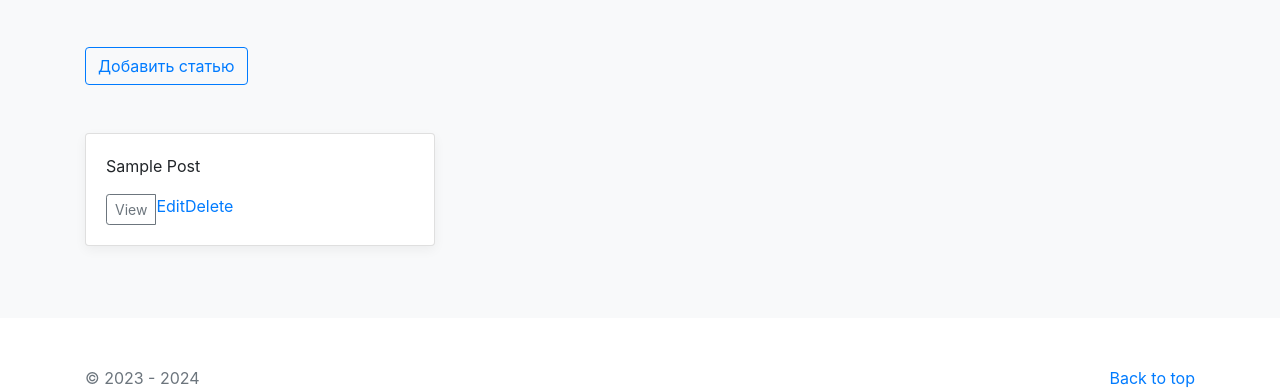
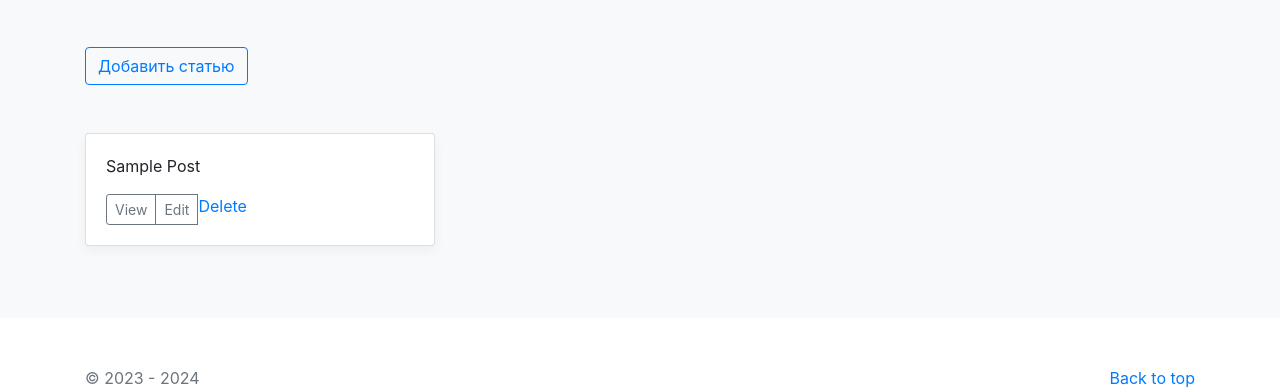
Before and after one commit to ilnurhub/my_store, a Django app: page /blog/ in a window 1280 px wide. Shown: the part 257-649 px from the top of the page. Run offline with Django 4.2, Linux system fonts and the light colour scheme; tables that the repository leaves empty hold one stand-in row (values such as "Sample post"); some libraries are stand-ins or nearby versions.

Commit message:
added button Edit

```diff
--- a/blog/templates/blog/post_list.html
+++ b/blog/templates/blog/post_list.html
@@ -14,7 +14,8 @@
                 <div class="btn-group">
                     <a href="{% url 'blog:view_post' object.pk %}" type="button"
                        class="btn btn-sm btn-outline-secondary">View</a>
-                    <a href="#">Edit</a>
+                    <a href="{% url 'blog:edit_post' object.pk %}" type="button"
+                       class="btn btn-sm btn-outline-secondary">Edit</a>
                     <a href="#">Delete</a>
                 </div>
             </div>
```
